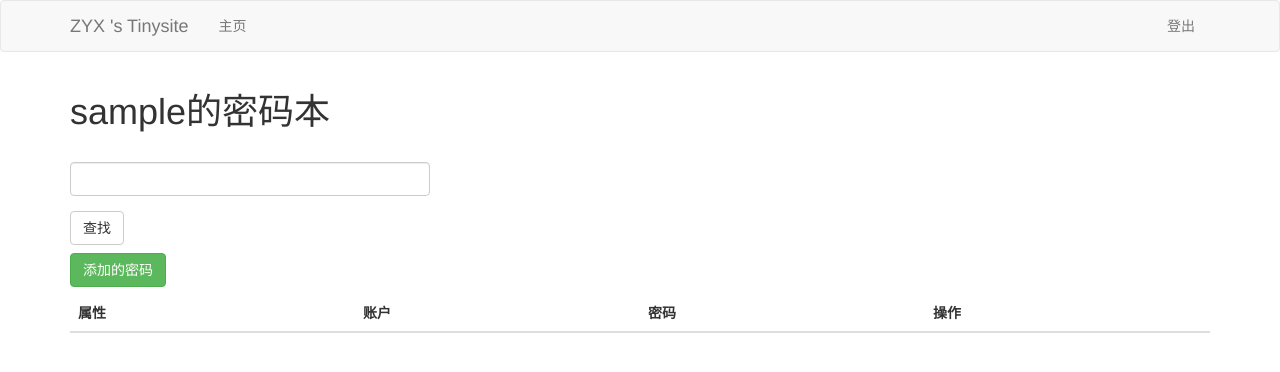
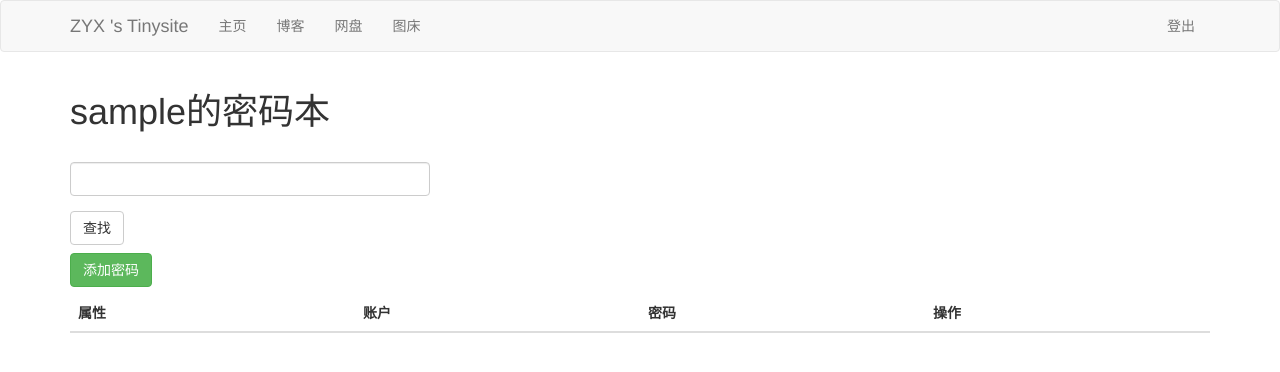
Before and after one commit to meowsir/Tinysite, a Flask app: page /passwordbook in a window 1280 px wide. Shown: the top 372 px of the page. Run offline with Flask 2, Linux system fonts and the light colour scheme; the visitor is signed in with stand-in values (Sample User, id 1); data comes from the database, SQL or seed files in the repository; data that the repository does not hold is empty; some libraries are stand-ins or nearby versions.

Commit message:
modify index

```diff
--- a/app/templates/base.html
+++ b/app/templates/base.html
@@ -20,6 +20,9 @@ ZYX 's Tinysite - {{ title }}
         <div class="collapse navbar-collapse" id="bs-example-navbar-collapse-1">
             <ul class="nav navbar-nav">
                 <li><a href="{{ url_for('index') }}">主页</a></li>
+                <li><a href="https://meowsir.github.io">博客</a></li>
+                <li><a href="http://120.55.88.72:8000">网盘</a></li>
+                <li><a href="http://120.55.88.72:8001">图床</a></li>
             </ul>
             <ul class="nav navbar-nav navbar-right">
                 {% if current_user.is_anonymous %}
--- a/app/templates/passwordbook.html
+++ b/app/templates/passwordbook.html
@@ -10,7 +10,7 @@
 </div>
 <table id="passwordTable" class="table table-hover">
     <caption>
-        <a href="{{ url_for('addpassword') }}" class="btn btn-success" role="button">添加的密码</a>
+        <a href="{{ url_for('addpassword') }}" class="btn btn-success" role="button">添加密码</a>
     </caption>
     <thead>
         <tr>
```
